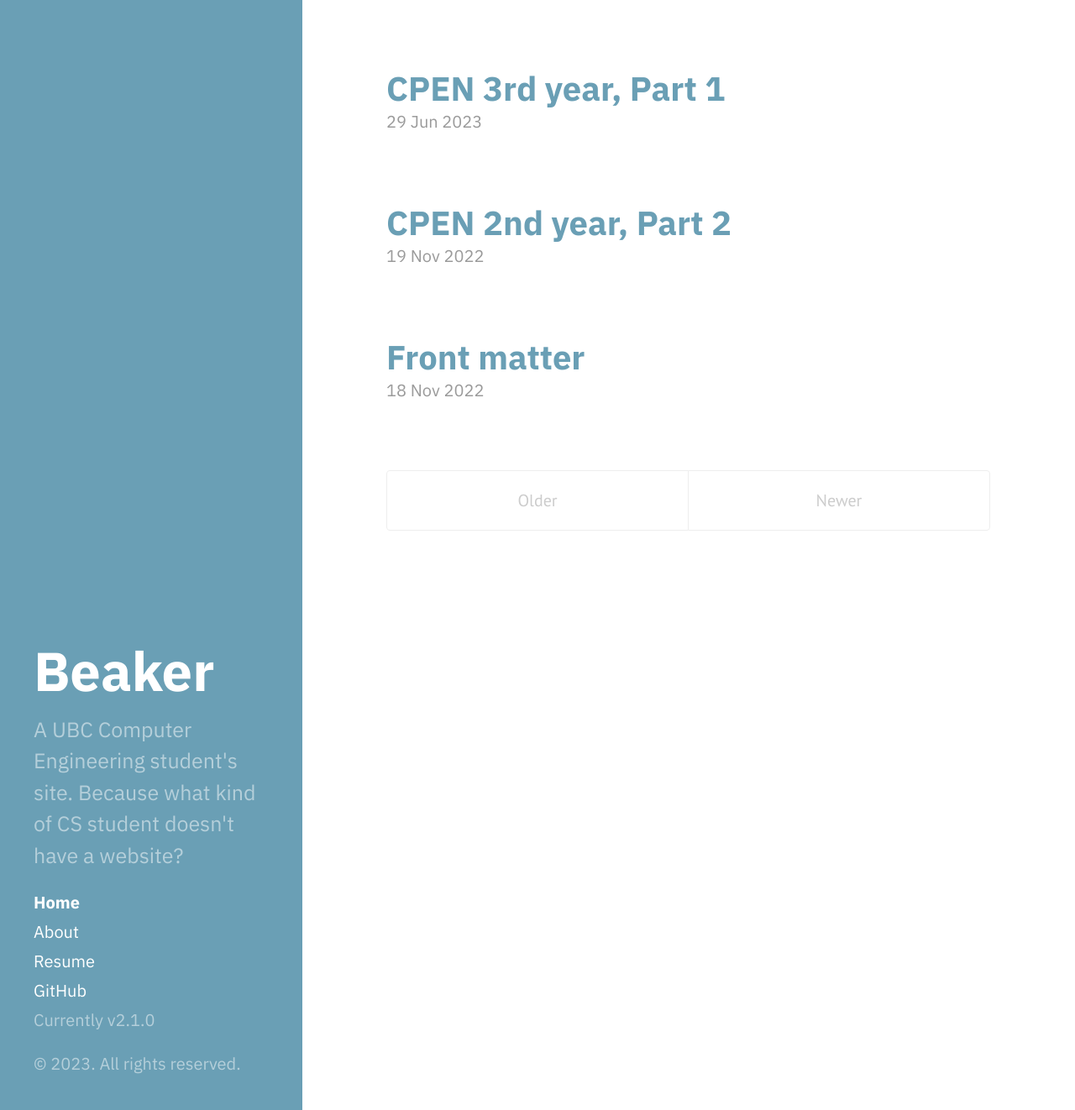
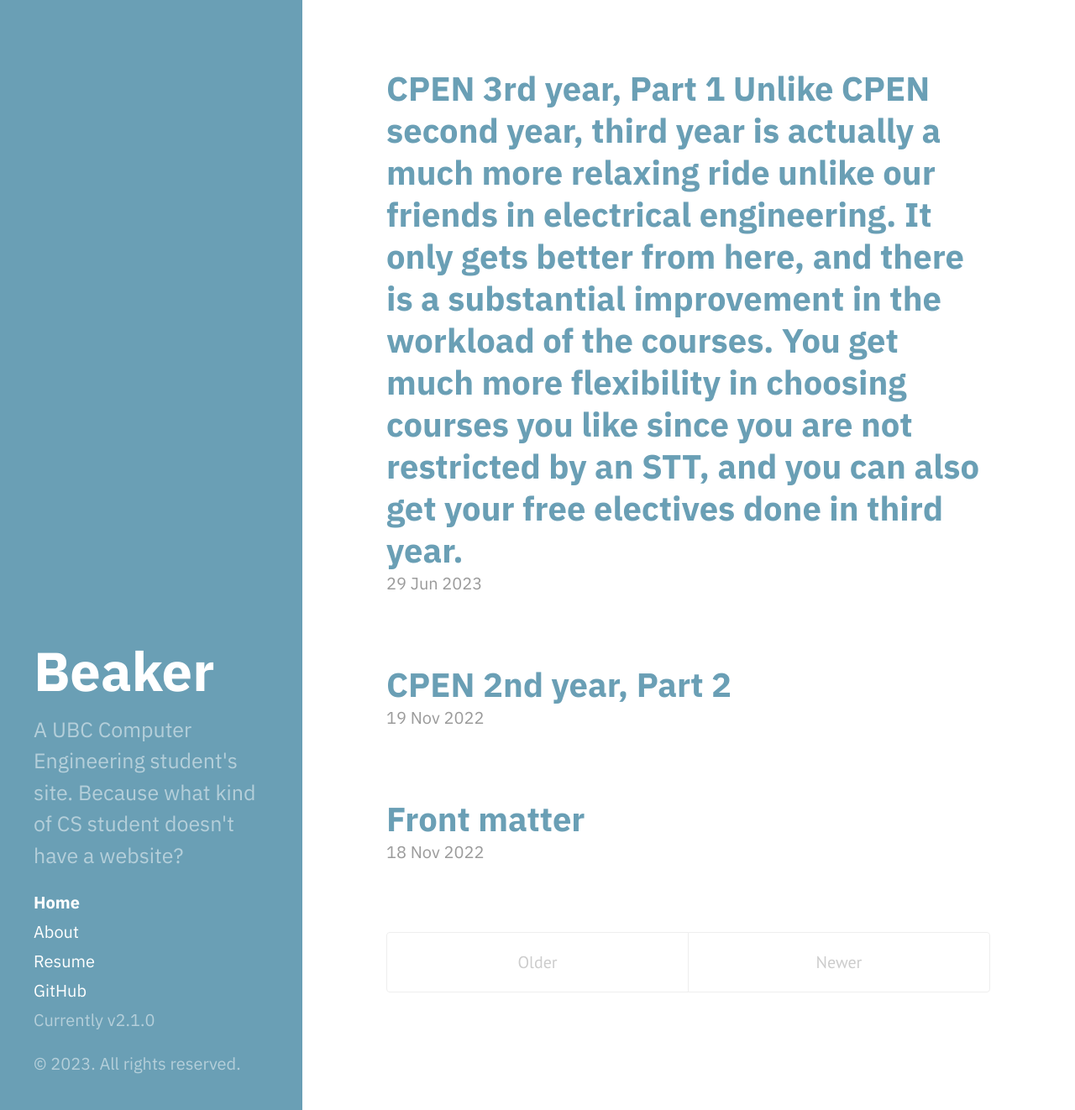
Before and after one commit to 18chanp1/18chanp1.github.io, a Jekyll site: the page built from index.html, in a window 1280 px wide and 1322 px high. Shown: the whole window at 84% size. Built offline with Jekyll 4.4.1, drawn with Linux system fonts in a browser that asks for light colours; the list of posts is cut into pages by our own code.

Commit message:
added short

```diff
--- a/_posts/2023-06-29-Third-Year-Classes.md
+++ b/_posts/2023-06-29-Third-Year-Classes.md
@@ -1,6 +1,7 @@
 ---
 layout: post
 title: CPEN 3rd year, Part 1
+short: Unlike CPEN second year, third year is actually a much more relaxing ride unlike our friends in electrical engineering. It only gets better from here, and there is a substantial improvement in the workload of the courses. You get much more flexibility in choosing courses you like since you are not restricted by an STT, and you can also get your free electives done in third year.
 
 ---
 
--- a/index.html
+++ b/index.html
@@ -9,6 +9,7 @@ title: Home
     <h1 class="post-title">
       <a href="{{ post.url }}">
         {{ post.title }}
+        {{post.short}}
       </a>
     </h1>
 
```
